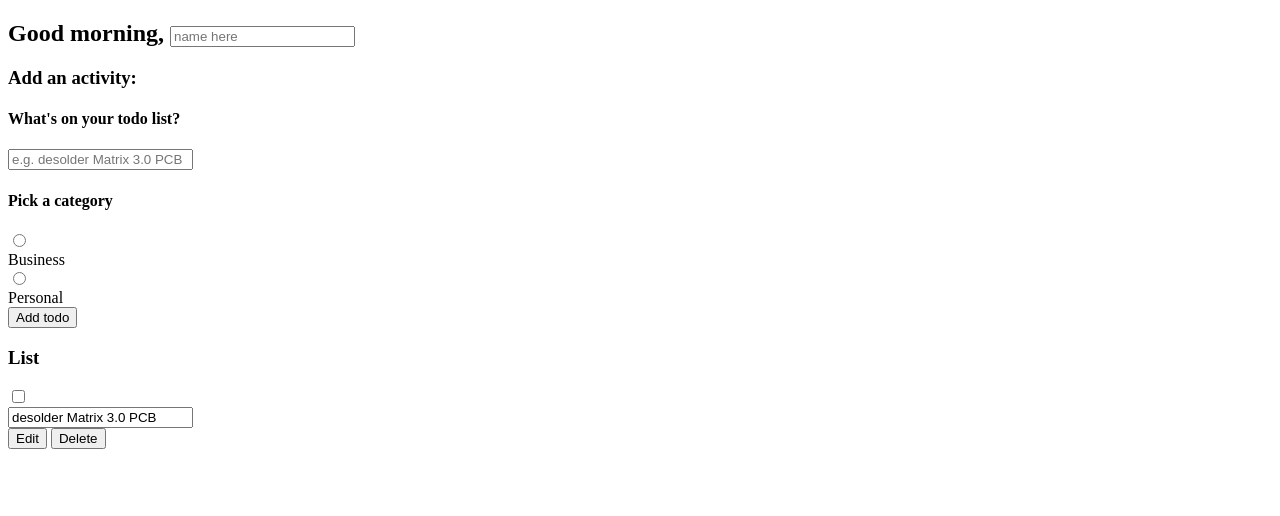
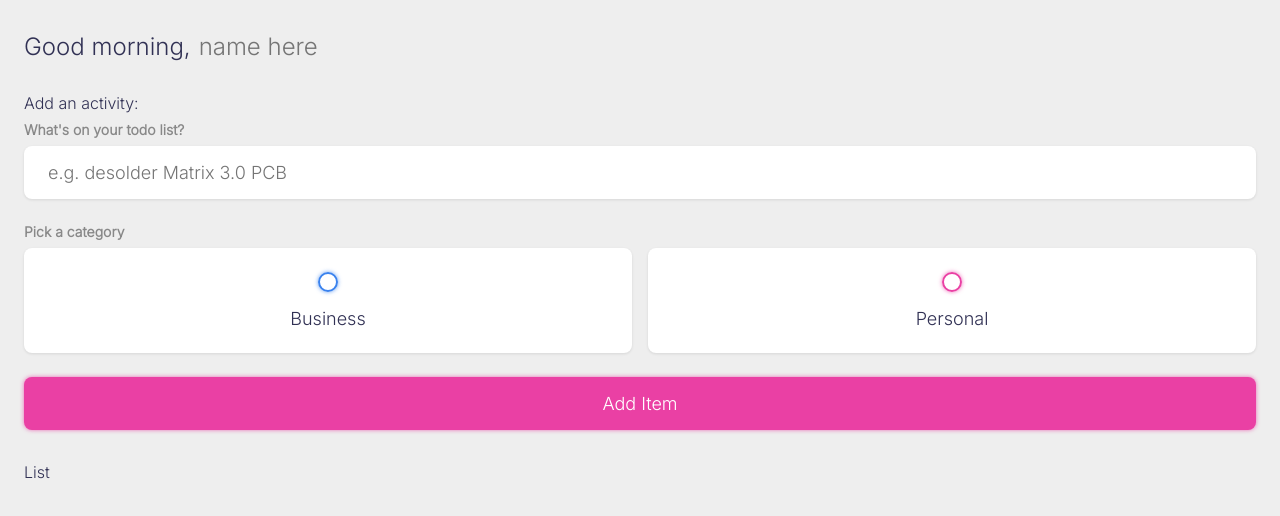
Before and after one commit to akwwong/Personal-ToDo-List-App, a plain HTML site: page index.html in a window 1280 px wide. Drawn offline with Linux system fonts and the light colour scheme.

Commit message:
css completed

```diff
--- a/index.html
+++ b/index.html
@@ -38,17 +38,19 @@
                     </label>
                 </div>
 
-                <input type="submit" value="Add todo"/>
+                <input type="submit" value="Add Item"/>
             </form>
         </section>
 
         <section class="todo-list">
             <h3>List</h3>
             <div class="list" id="todo-list">
-                <div class="todo-item">
+
+                <!-- placeholder
+                <div class="todo-item done">
                     <label>
                         <input type="checkbox"/>
-                        <spna class="bubble business"></spna>
+                        <span class="bubble business"></span>
                     </label>
 
                     <div class="todo-content">
@@ -60,6 +62,24 @@
                         <button class="delete">Delete</button>
                     </div>
                 </div>
+
+                <div class="todo-item">
+                    <label>
+                        <input type="checkbox"/>
+                        <span class="bubble personal"></span>
+                    </label>
+
+                    <div class="todo-content">
+                        <input type="text" value="lube switches" readonly/>
+                    </div>
+
+                    <div class="actions">
+                        <button class="edit">Edit</button>
+                        <button class="delete">Delete</button>
+                    </div>
+                </div>
+                -->
+
             </div>
         </section>
 
--- a/main.css
+++ b/main.css
@@ -0,0 +1,230 @@
+:root {
+    --primary: #EA40A4;
+    --business: #3A82EE;
+    --personal: var(--primary);
+    --light: #EEE;
+    --grey: #888;
+    --dark: #313154;
+    --danger: #FF5B57;
+
+    --shadow: 0 1px 3px rgba( 0, 0, 0, 0.1);
+
+    --business-glow: 0px 0px 4px rgba(58, 130, 238, 0.75);
+    --personal-glow: 0px 0px 4px rgba(234, 64, 164, 0.75);
+}
+
+* {
+    margin: 0;
+    padding: 0;
+    box-sizing: border-box;
+    font-family: 'inter', sans-serif;
+}
+
+input:not([type="radio"]):not([type="checkbox"]), button {
+    appearance: none;
+    border: none;
+    outline: none;
+    background: none;
+    cursor: initial;
+}
+
+body {
+    background: var(--light);
+    color: var(--dark);
+}
+
+section {
+    margin-top: 2rem;
+    margin-bottom: 2rem;
+    padding-left: 1.5rem;
+    padding-right: 1.5rem;
+}
+
+h3 {
+    color: var(--dark);
+    font-size: 1rem;
+    font-weight: 400;
+    margin-bottom: 0.5rem;
+}
+
+h4 {
+    color: var(--grey);
+    font-size: 0.875rem;
+    font-weight: 700;
+    margin-bottom: 0.5rem;
+}
+
+.greeting .title {
+    display: flex;
+}
+
+.greeting .title input {
+    margin-left: 0.5rem;
+    flex: 1 1 0%;
+    min-width: 0;
+}
+
+.greeting .title, .greeting .title input {
+    color: var(--dark);
+    font-size: 1.5rem;
+    font-weight: 500
+}
+
+.create-todo input[type="text"] {
+    display: block;
+    width: 100%;
+    font-size: 1.125rem;
+    padding: 1rem 1.5rem;
+    color: var(--dark);
+    background-color: #FFF;
+    border-radius: 0.5rem;
+    box-shadow: var(--shadow);
+    margin-bottom: 1.5rem;
+}
+
+.create-todo .options {
+    display: grid;
+    grid-template-columns: repeat(2, 1fr);
+    grid-gap: 1rem;
+    margin-bottom: 1.5rem;
+}
+
+.create-todo .options label {
+    display: flex;
+    flex-direction: column;
+    align-items: center;
+    justify-content: center;
+    padding: 1.5rem;
+    background-color: #FFF;
+    border-radius: 0.5rem;
+    box-shadow: var(--shadow);
+    cursor: pointer;
+}
+
+input[type="radio"], input[type="checkbox"] {
+    display: none;
+}
+
+.bubble {
+    display: flex;
+    align-items: center;
+    justify-content: center;
+    width: 20px;
+    height: 20px;
+    border-radius: 50%;
+    border: 2px solid var(--business);
+    box-shadow: var(--business-glow);
+}
+
+.bubble.personal {
+    border-color: var(--personal);
+    box-shadow: var(--personal-glow);
+}
+
+.bubble::after {
+    content: "";
+    display: block;
+    opacity: 0;
+    width: 0px;
+    height: 0px;
+    background-color: var(--business);
+    box-shadow: var(--business-glow);
+    border-radius: 50%;
+    transition: 0.2s ease-in-out;
+}
+
+.bubble.personal::after {
+    background-color: var(--personal);
+    box-shadow: var(--personal-glow);
+}
+
+input:checked ~ .bubble::after {
+    width: 10px;
+    height: 10px;
+    opacity: 1;
+}
+
+.create-todo .options label div {
+    color: var(--dark);
+    font-size: 1.125rem;
+    margin-top: 1rem;
+}
+
+.create-todo input[type="submit"] {
+    display: block;
+    width: 100%;
+    font-size: 1.125rem;
+    padding: 1rem 1.5rem;
+    color: #FFF;
+    background-color: var(--primary);
+    border-radius: 0.5rem;
+    box-shadow: var(--personal-glow);
+    cursor: pointer;
+    transition: 0.2s ease-in-out;
+}
+
+.create-todo input[type="submit"]:hover {
+    opacity: 0.75;
+}
+
+.todo-list .list {
+    margin: 1rem 0;
+}
+
+.todo-list .todo-item {
+    display: flex;
+    align-items: center;
+    background-color: #FFF;
+    padding: 1rem;
+    border-radius: 0.5rem;
+    box-shadow: var(--shadow);
+    margin-bottom: 1rem;
+}
+
+.todo-item label {
+    display: block;
+    margin-right: 1rem;
+    cursor: pointer;
+}
+
+.todo-item .todo-content {
+    flex: 1 1 0%;
+}
+
+.todo-item .todo-content input {
+    color: var(--dark);
+    font-size: 1.125rem;
+}
+
+.todo-item .actions {
+    display: flex;
+    align-items: center;
+}
+
+.todo-item .actions button {
+    display: block;
+    padding: 0.5rem;
+    border-radius: 0.25rem;
+    color: #FFF;
+    cursor: pointer;
+    transition: 0.2s ease-in-out;
+}
+
+.todo-item .actions button:hover {
+    opacity: 0.75;
+}
+
+.todo-item .actions .edit {
+    margin-right: 0.5rem;
+    background-color: var(--primary);
+}
+
+.todo-item .actions .delete {
+    margin-right: 0.5rem;
+    background-color: var(--danger);
+}
+
+.todo-item.done .todo-content input {
+    text-decoration: line-through;
+    color: var(--grey);
+}
```
